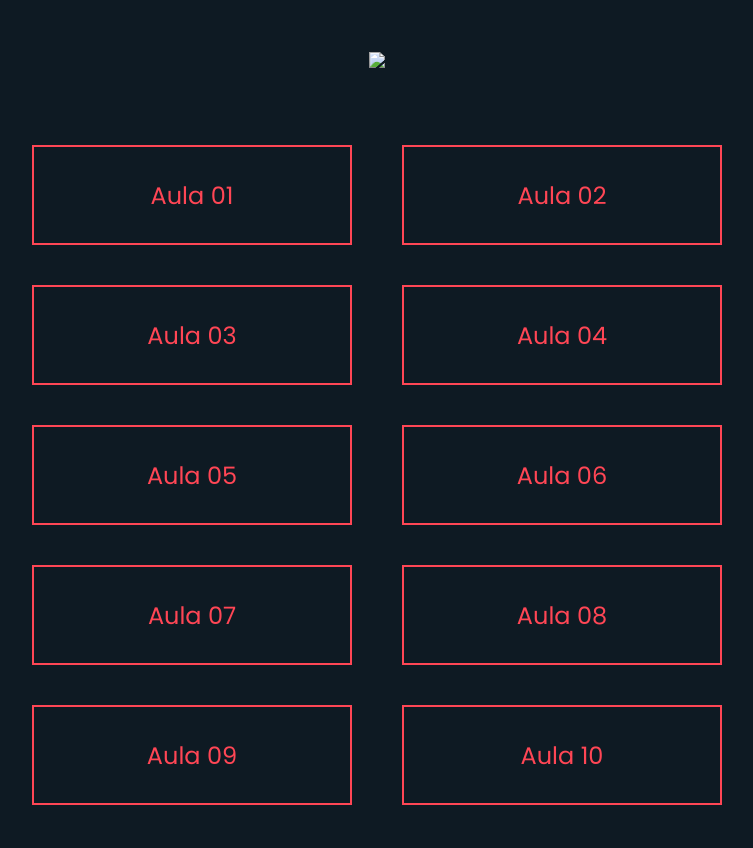
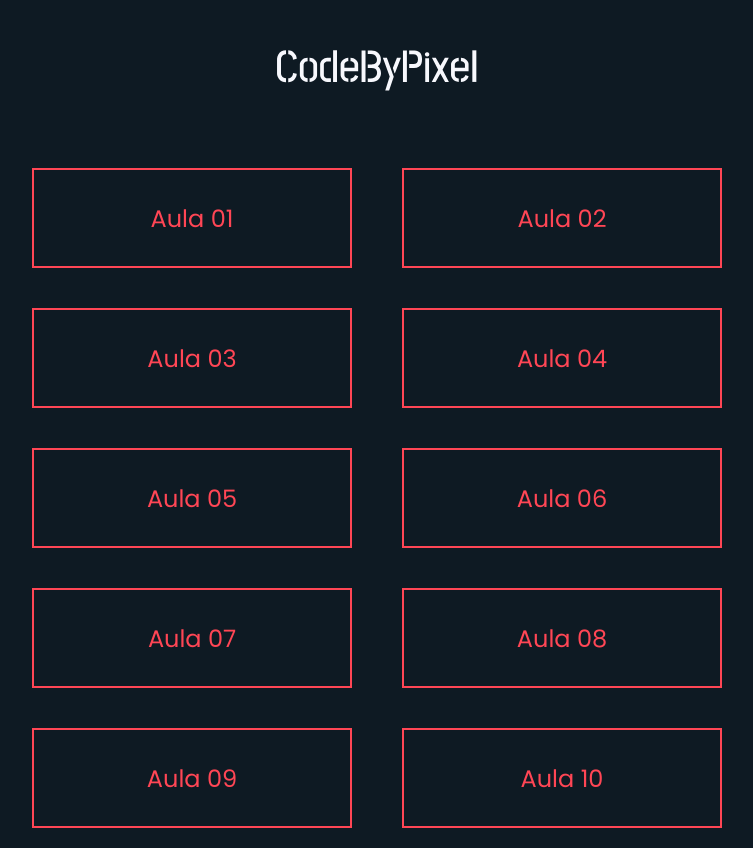
Before and after one commit to UlissesJunior/ImersaoDev, a plain HTML site: page index.html in a window 1280 px wide. Shown: the whole page, without its empty margins (263-1016 px from the left). Before the commit the page ends 825 px from the top, so only its background shows below. Drawn offline with Linux system fonts and the light colour scheme; the site is published under a folder, as on GitHub Pages, so addresses that start at the root find nothing.

Commit message:
Update index.html

```diff
--- a/index.html
+++ b/index.html
@@ -11,7 +11,7 @@
 <body>
 
     <div class="logo">
-        <a href="/index.html"><img  src="/assets/img/CodeByPixel.svg"></a>
+        <a href="index.html"><img  src="assets/img/CodeByPixel.svg"></a>
     </div>
     <div class="button2">
         <button><a href="assets/pages/aula1.html">Aula 01</a></button>
```
